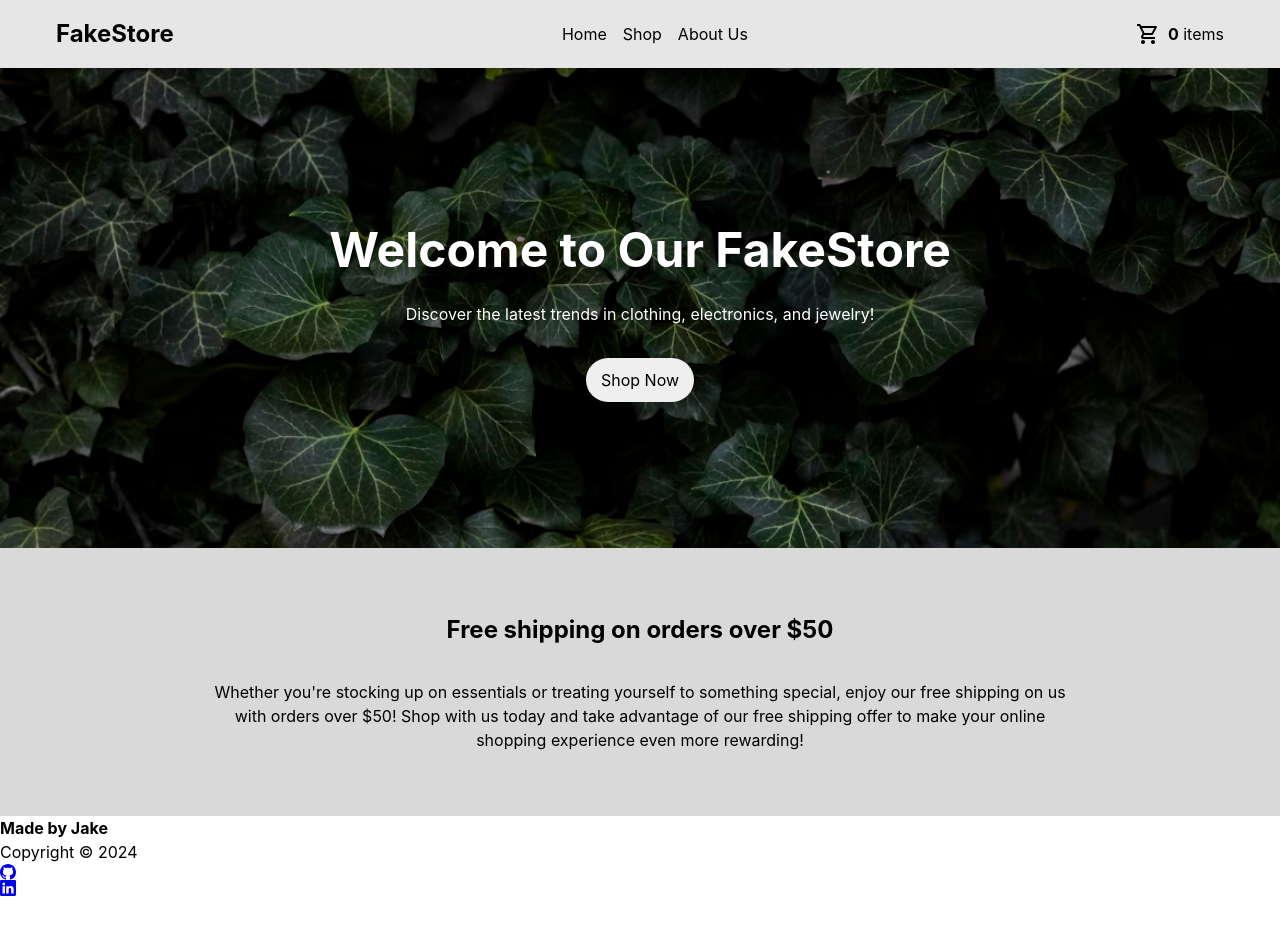
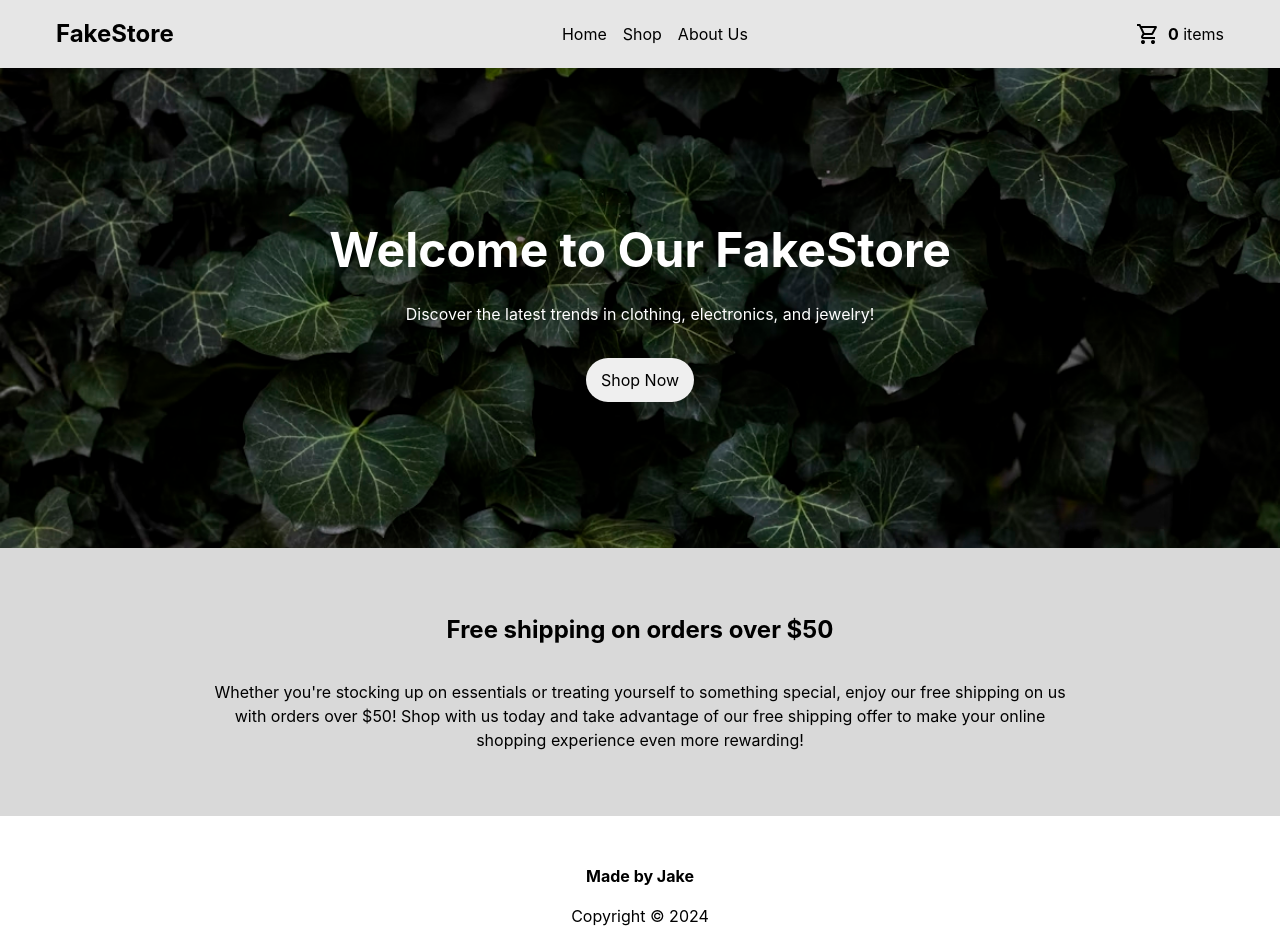
Before and after one commit to JakeNead/shopping-cart, a React (Vite) app: page / in a window 1280 px wide. Shown: the top 942 px of the page. Before the commit the page ends 896 px from the top, so only its background shows below. Built offline with nearby package versions, Linux system fonts and the light colour scheme; no server answers.

Commit message:
Add footer style

```diff
--- a/src/components/root/root.css
+++ b/src/components/root/root.css
@@ -104,6 +104,28 @@ main {
   flex-grow: 1;
 }
 
+footer {
+  display: flex;
+  flex-direction: column;
+  align-items: center;
+  padding: 3rem 1rem;
+  gap: 1rem;
+}
+
+.links {
+  display: flex;
+  gap: 2rem;
+}
+
+.links svg {
+  height: 2rem;
+  width: auto;
+  text-decoration: none;
+  fill: black;
+}
+.links svg:visited {
+}
+
 @media (min-width: 500px) {
   .navLinks {
     display: flex;
```
